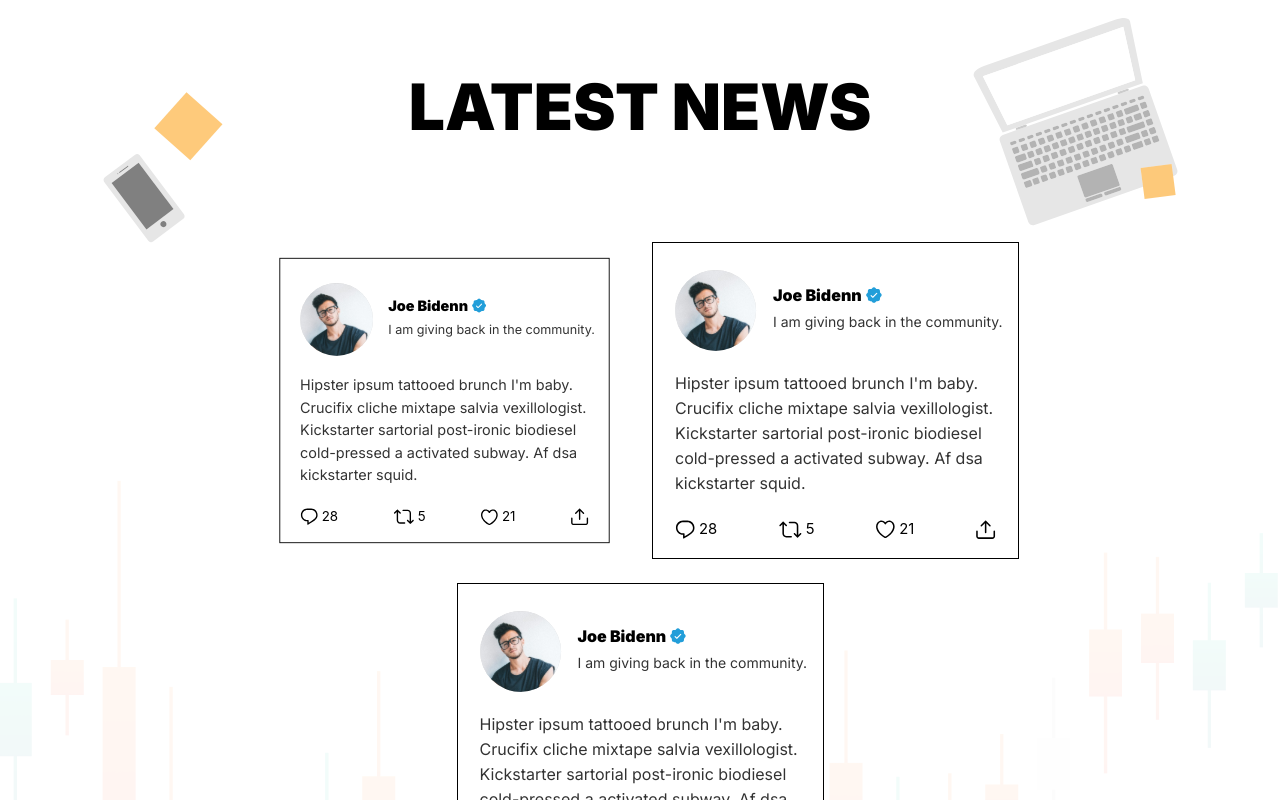
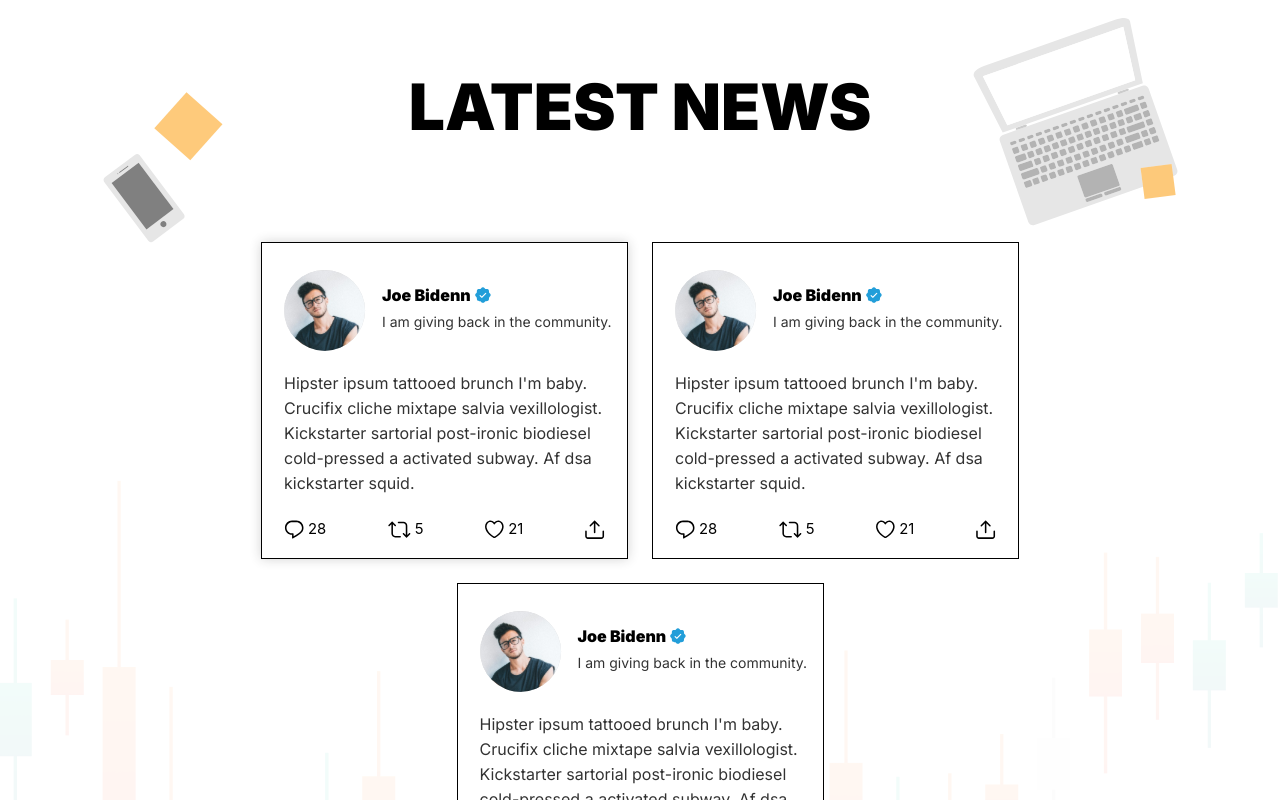
Before and after one commit to rinklepoonia/worldwide-protest, a React (Create React App) app: page / in a window 1280 px wide. In both pictures the pointer is over the element 444 px from the left and 6502 px from the top of the page. Shown: the part 6102-6902 px from the top of the page. Built offline with nearby package versions, Linux system fonts and the light colour scheme; a web font is replaced by a local one.

Commit message:
chng card-hover

```diff
--- a/src/App.css
+++ b/src/App.css
@@ -499,8 +499,8 @@
   transition: all 0.2s linear;
 }
 
-.latest_box:hover{
-  scale: 0.9;
+.latest_box:hover {
+  box-shadow: 0 0 11px rgba(33, 33, 33, .2);
 }
 
 .bg_img_latest {
```
